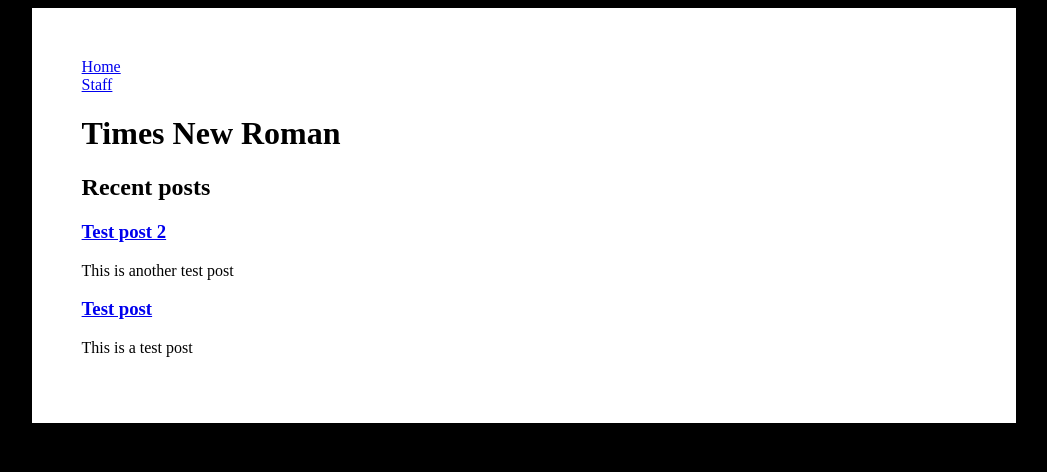
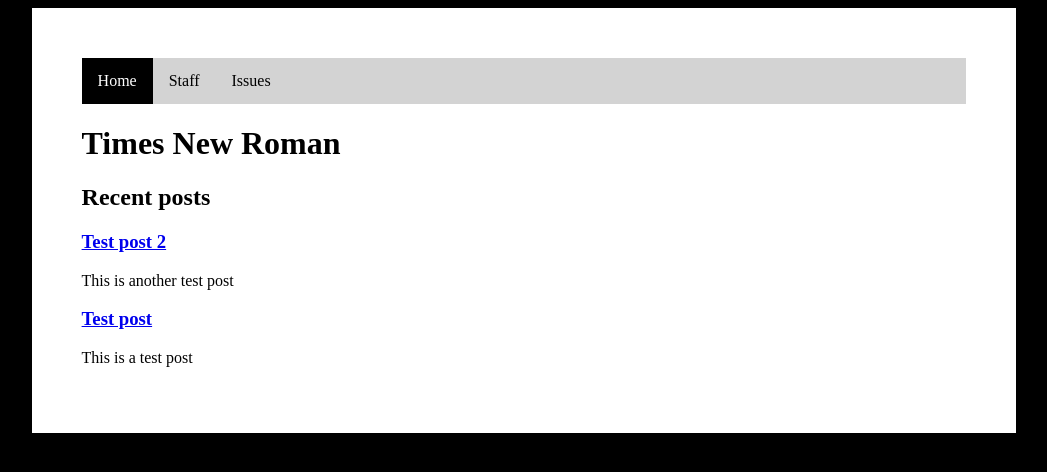
Before and after one commit to neutimesnewroman/website-source, a Jekyll site: the page built from index.html, in a window 1280 px wide. Shown: the top 472 px of the page, without its empty margins (116-1163 px from the left). Built offline with Jekyll 4.4.1, drawn with Linux system fonts in a browser that asks for light colours.

Commit message:
Fleshed out links

```diff
--- a/_data/navigation.yml
+++ b/_data/navigation.yml
@@ -2,3 +2,5 @@
   link: /
 - name: Staff
   link: /staff.html
+- name: Issues
+  link: /issues.html
--- a/_includes/navigation.html
+++ b/_includes/navigation.html
@@ -1,5 +1,6 @@
 <nav id="navbar">
     {% for item in site.data.navigation %}
+
         <div class="navitem{% if page.url == item.link %} navitem-selected{% endif %}">
             <a href="{{ item.link }}">{{ item.name }}</a>
         </div>
--- a/_layouts/issue.html
+++ b/_layouts/issue.html
@@ -19,7 +19,7 @@ layout: base
             <a href="{{post.url}}">{{post.title}}</a>
         </td>
         <td>
-            {{author.displayname}}
+            <a href="{{author.url}}">{{author.displayname}}</a>
         </td>
         <td>
             {{post.page}}
--- a/site.css
+++ b/site.css
@@ -30,3 +30,31 @@ table tr:nth-child(even){
 table tr:nth-child(odd){
     background-color: white;
 }
+
+#navbar {
+    background-color: lightgray;
+    list-style-type: none;
+    overflow: hidden;
+}
+
+#navbar .navitem {
+    float: left;
+    text-align: center;
+}
+
+.navitem a{
+    display: block;
+    text-align: center;
+    padding: 14px 16px;
+    text-decoration: none;
+    color: black;
+}
+
+.navitem-selected {
+    background-color: black;
+    color: white;
+}
+
+.navitem-selected a{
+    color: white;
+}
```
Also changed, not shown: issues.md (+14 -1 lines).
